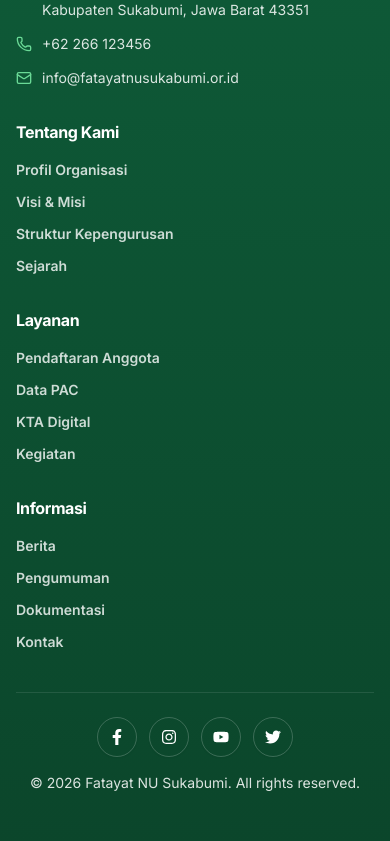
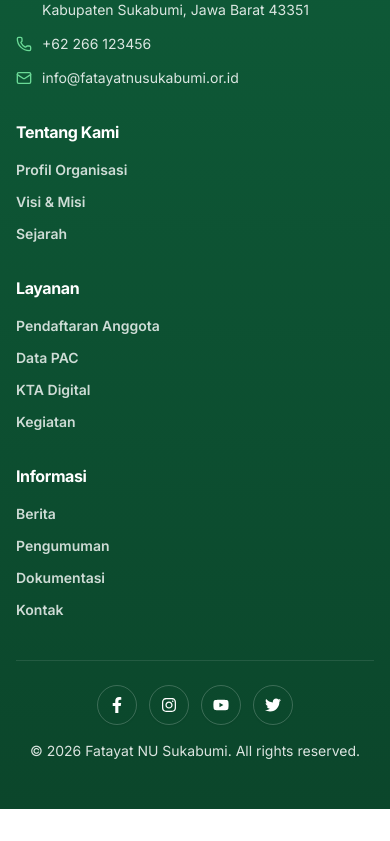
Before and after one commit to ikhsanhazamy/KP-IF-SAKTI, a React (Vite) app in the folder frontend/: page / in a window 390 px wide. Shown: the part 11039-11880 px from the top of the page. After the commit the page ends 11848 px from the top, so only its background shows below. Built offline with nearby package versions, Linux system fonts and the light colour scheme; no server answers.

Commit message:
feat: update frontend components (Footer interactive, ScrollToTop, Map, Membership, Timeline) and rebuild assets

```diff
--- a/frontend/src/App.jsx
+++ b/frontend/src/App.jsx
@@ -6,10 +6,12 @@
 import KegiatanDetail from "./Pages/KegiatanDetail";
 import DataPAC from "./Pages/DataPAC";
 import PengajuanPAC from "./Pages/PengajuanPAC";
+import ScrollToTop from "./components/ScrollToTop";
 
 function App() {
   return (
     <BrowserRouter>
+      <ScrollToTop />
 
       <Routes>
 
--- a/frontend/src/Pages/Tentang.jsx
+++ b/frontend/src/Pages/Tentang.jsx
@@ -9,7 +9,7 @@
 
       <Navbar />
 
-      <section className="px-4 sm:px-8 lg:px-20 py-12 sm:py-16 lg:py-24">
+      <section id="profil" className="px-4 sm:px-8 lg:px-20 py-12 sm:py-16 lg:py-24">
 
         {/* HEADER */}
         <div className="text-center mb-12 sm:mb-16 lg:mb-24">
@@ -25,7 +25,7 @@
         </div>
 
         {/* VISI MISI */}
-        <div className="max-w-[1280px] mx-auto grid grid-cols-1 lg:grid-cols-2 gap-6 sm:gap-10 items-stretch">
+        <div id="visi-misi" className="max-w-[1280px] mx-auto grid grid-cols-1 lg:grid-cols-2 gap-6 sm:gap-10 items-stretch">
 
           {/* VISI */}
           <div
--- a/frontend/src/components/Footer.jsx
+++ b/frontend/src/components/Footer.jsx
@@ -1,9 +1,11 @@
+import { Link } from "react-router-dom";
 import { MapPin, Phone, Mail } from "lucide-react";
 import { FaFacebookF, FaInstagram, FaYoutube, FaTwitter } from "react-icons/fa";
 
 function Footer() {
   return (
     <footer
+      id="kontak"
       className="text-white px-4 sm:px-8 lg:px-20 py-12 sm:py-16 border-t border-[#0F5E3A]/20"
       style={{
         background:
@@ -31,51 +33,105 @@
           </p>
 
           <div className="text-sm opacity-85 space-y-3.5 font-medium">
-            <p className="flex items-start gap-2.5">
+            <a
+              href="https://maps.google.com/?q=Jl.+Raya+Sukabumi+No.+123,+Kecamatan+Cibadak,+Kabupaten+Sukabumi,+Jawa+Barat+43351"
+              target="_blank"
+              rel="noopener noreferrer"
+              className="flex items-start gap-2.5 hover:text-green-200 transition"
+            >
               <MapPin className="w-4 h-4 text-green-300 flex-shrink-0 mt-0.5" />
               <span>Jl. Raya Sukabumi No. 123, Kecamatan Cibadak, Kabupaten Sukabumi, Jawa Barat 43351</span>
-            </p>
-            <p className="flex items-center gap-2.5">
+            </a>
+            <a
+              href="tel:+62266123456"
+              className="flex items-center gap-2.5 hover:text-green-200 transition"
+            >
               <Phone className="w-4 h-4 text-green-300 flex-shrink-0" />
               <span>+62 266 123456</span>
-            </p>
-            <p className="flex items-center gap-2.5">
+            </a>
+            <a
+              href="mailto:info@fatayatnusukabumi.or.id"
+              className="flex items-center gap-2.5 hover:text-green-200 transition"
+            >
               <Mail className="w-4 h-4 text-green-300 flex-shrink-0" />
               <span>info@fatayatnusukabumi.or.id</span>
-            </p>
+            </a>
           </div>
         </div>
 
         {/* TENTANG */}
         <div className="lg:pl-8">
           <h4 className="font-bold text-base mb-4 tracking-tight">Tentang Kami</h4>
-          <ul className="space-y-3 text-sm opacity-80 font-semibold">
-            <li className="hover:text-green-200 transition cursor-pointer">Profil Organisasi</li>
-            <li className="hover:text-green-200 transition cursor-pointer">Visi & Misi</li>
-            <li className="hover:text-green-200 transition cursor-pointer">Struktur Kepengurusan</li>
-            <li className="hover:text-green-200 transition cursor-pointer">Sejarah</li>
+          <ul className="space-y-3 text-sm opacity-80 font-semibold flex flex-col">
+            <li>
+              <Link to="/tentang#profil" className="hover:text-green-200 transition cursor-pointer">
+                Profil Organisasi
+              </Link>
+            </li>
+            <li>
+              <Link to="/tentang#visi-misi" className="hover:text-green-200 transition cursor-pointer">
+                Visi & Misi
+              </Link>
+            </li>
+            <li>
+              <Link to="/tentang#sejarah" className="hover:text-green-200 transition cursor-pointer">
+                Sejarah
+              </Link>
+            </li>
           </ul>
         </div>
 
         {/* LAYANAN */}
         <div>
           <h4 className="font-bold text-base mb-4 tracking-tight">Layanan</h4>
-          <ul className="space-y-3 text-sm opacity-80 font-semibold">
-            <li className="hover:text-green-200 transition cursor-pointer">Pendaftaran Anggota</li>
-            <li className="hover:text-green-200 transition cursor-pointer">Data PAC</li>
-            <li className="hover:text-green-200 transition cursor-pointer">KTA Digital</li>
-            <li className="hover:text-green-200 transition cursor-pointer">Kegiatan</li>
+          <ul className="space-y-3 text-sm opacity-80 font-semibold flex flex-col">
+            <li>
+              <Link to="/pengajuan-data-pac" className="hover:text-green-200 transition cursor-pointer">
+                Pendaftaran Anggota
+              </Link>
+            </li>
+            <li>
+              <Link to="/data-pac" className="hover:text-green-200 transition cursor-pointer">
+                Data PAC
+              </Link>
+            </li>
+            <li>
+              <Link to="/#kta-digital" className="hover:text-green-200 transition cursor-pointer">
+                KTA Digital
+              </Link>
+            </li>
+            <li>
+              <Link to="/kegiatan" className="hover:text-green-200 transition cursor-pointer">
+                Kegiatan
+              </Link>
+            </li>
           </ul>
         </div>
 
         {/* INFORMASI */}
         <div>
           <h4 className="font-bold text-base mb-4 tracking-tight">Informasi</h4>
-          <ul className="space-y-3 text-sm opacity-80 font-semibold">
-            <li className="hover:text-green-200 transition cursor-pointer">Berita</li>
-            <li className="hover:text-green-200 transition cursor-pointer">Pengumuman</li>
-            <li className="hover:text-green-200 transition cursor-pointer">Dokumentasi</li>
-            <li className="hover:text-green-200 transition cursor-pointer">Kontak</li>
+          <ul className="space-y-3 text-sm opacity-80 font-semibold flex flex-col">
+            <li>
+              <Link to="/kegiatan" className="hover:text-green-200 transition cursor-pointer">
+                Berita
+              </Link>
+            </li>
+            <li>
+              <Link to="/kegiatan" className="hover:text-green-200 transition cursor-pointer">
+                Pengumuman
+              </Link>
+            </li>
+            <li>
+              <Link to="/kegiatan" className="hover:text-green-200 transition cursor-pointer">
+                Dokumentasi
+              </Link>
+            </li>
+            <li>
+              <a href="#kontak" className="hover:text-green-200 transition cursor-pointer">
+                Kontak
+              </a>
+            </li>
           </ul>
         </div>
 
@@ -86,18 +142,38 @@
 
         {/* SOCIAL */}
         <div className="flex gap-3">
-          <div className="w-10 h-10 border border-white/20 rounded-full flex items-center justify-center hover:bg-white/10 hover:border-white/40 transition cursor-pointer shadow-xs">
+          <a
+            href="https://facebook.com"
+            target="_blank"
+            rel="noopener noreferrer"
+            className="w-10 h-10 border border-white/20 rounded-full flex items-center justify-center hover:bg-white/10 hover:border-white/40 transition cursor-pointer shadow-xs text-white"
+          >
             <FaFacebookF className="w-4 h-4" />
-          </div>
-          <div className="w-10 h-10 border border-white/20 rounded-full flex items-center justify-center hover:bg-white/10 hover:border-white/40 transition cursor-pointer shadow-xs">
+          </a>
+          <a
+            href="https://instagram.com"
+            target="_blank"
+            rel="noopener noreferrer"
+            className="w-10 h-10 border border-white/20 rounded-full flex items-center justify-center hover:bg-white/10 hover:border-white/40 transition cursor-pointer shadow-xs text-white"
+          >
             <FaInstagram className="w-4 h-4" />
-          </div>
-          <div className="w-10 h-10 border border-white/20 rounded-full flex items-center justify-center hover:bg-white/10 hover:border-white/40 transition cursor-pointer shadow-xs">
+          </a>
+          <a
+            href="https://youtube.com"
+            target="_blank"
+            rel="noopener noreferrer"
+            className="w-10 h-10 border border-white/20 rounded-full flex items-center justify-center hover:bg-white/10 hover:border-white/40 transition cursor-pointer shadow-xs text-white"
+          >
             <FaYoutube className="w-4 h-4" />
-          </div>
-          <div className="w-10 h-10 border border-white/20 rounded-full flex items-center justify-center hover:bg-white/10 hover:border-white/40 transition cursor-pointer shadow-xs">
+          </a>
+          <a
+            href="https://twitter.com"
+            target="_blank"
+            rel="noopener noreferrer"
+            className="w-10 h-10 border border-white/20 rounded-full flex items-center justify-center hover:bg-white/10 hover:border-white/40 transition cursor-pointer shadow-xs text-white"
+          >
             <FaTwitter className="w-4 h-4" />
-          </div>
+          </a>
         </div>
 
         <p className="text-sm opacity-85 text-center sm:text-right font-medium">
--- a/frontend/src/components/MapSection.jsx
+++ b/frontend/src/components/MapSection.jsx
@@ -30,7 +30,7 @@
   }, []);
 
   return (
-    <section className="bg-[#f6f8f7] px-4 sm:px-8 lg:px-20 py-12 sm:py-16">
+    <section id="map" className="bg-[#f6f8f7] px-4 sm:px-8 lg:px-20 py-12 sm:py-16">
 
       {/* HEADER */}
       <div className="text-center mb-12">
--- a/frontend/src/components/MembershipSection.jsx
+++ b/frontend/src/components/MembershipSection.jsx
@@ -3,7 +3,7 @@
 
 function MembershipSection() {
   return (
-    <section className="bg-[#f6f8f7] px-4 sm:px-8 lg:px-20 py-12 sm:py-16 lg:py-20">
+    <section id="kta-digital" className="bg-[#f6f8f7] px-4 sm:px-8 lg:px-20 py-12 sm:py-16 lg:py-20">
 
       {/* HEADER */}
       <div className="text-center mb-12 lg:mb-16">
--- /dev/null
+++ b/frontend/src/components/ScrollToTop.jsx
@@ -0,0 +1,24 @@
+import { useEffect } from "react";
+import { useLocation } from "react-router-dom";
+
+export default function ScrollToTop() {
+  const { pathname, hash } = useLocation();
+
+  useEffect(() => {
+    if (hash) {
+      const id = hash.replace("#", "");
+      const element = document.getElementById(id);
+      if (element) {
+        // Small timeout to allow the DOM to render
+        const timer = setTimeout(() => {
+          element.scrollIntoView({ behavior: "smooth" });
+        }, 100);
+        return () => clearTimeout(timer);
+      }
+    } else {
+      window.scrollTo(0, 0);
+    }
+  }, [pathname, hash]);
+
+  return null;
+}
--- a/frontend/src/components/TimelineSection.jsx
+++ b/frontend/src/components/TimelineSection.jsx
@@ -33,7 +33,7 @@
   ];
 
   return (
-    <section className="bg-[#f6f8f7] px-4 sm:px-8 lg:px-20 py-16 sm:py-20 lg:py-24">
+    <section id="sejarah" className="bg-[#f6f8f7] px-4 sm:px-8 lg:px-20 py-16 sm:py-20 lg:py-24">
 
       {/* HEADER */}
       <div className="text-center mb-12 sm:mb-16 lg:mb-20">
```
Also changed, not shown: 5 other files (tests, documents, lock files or other folders).
